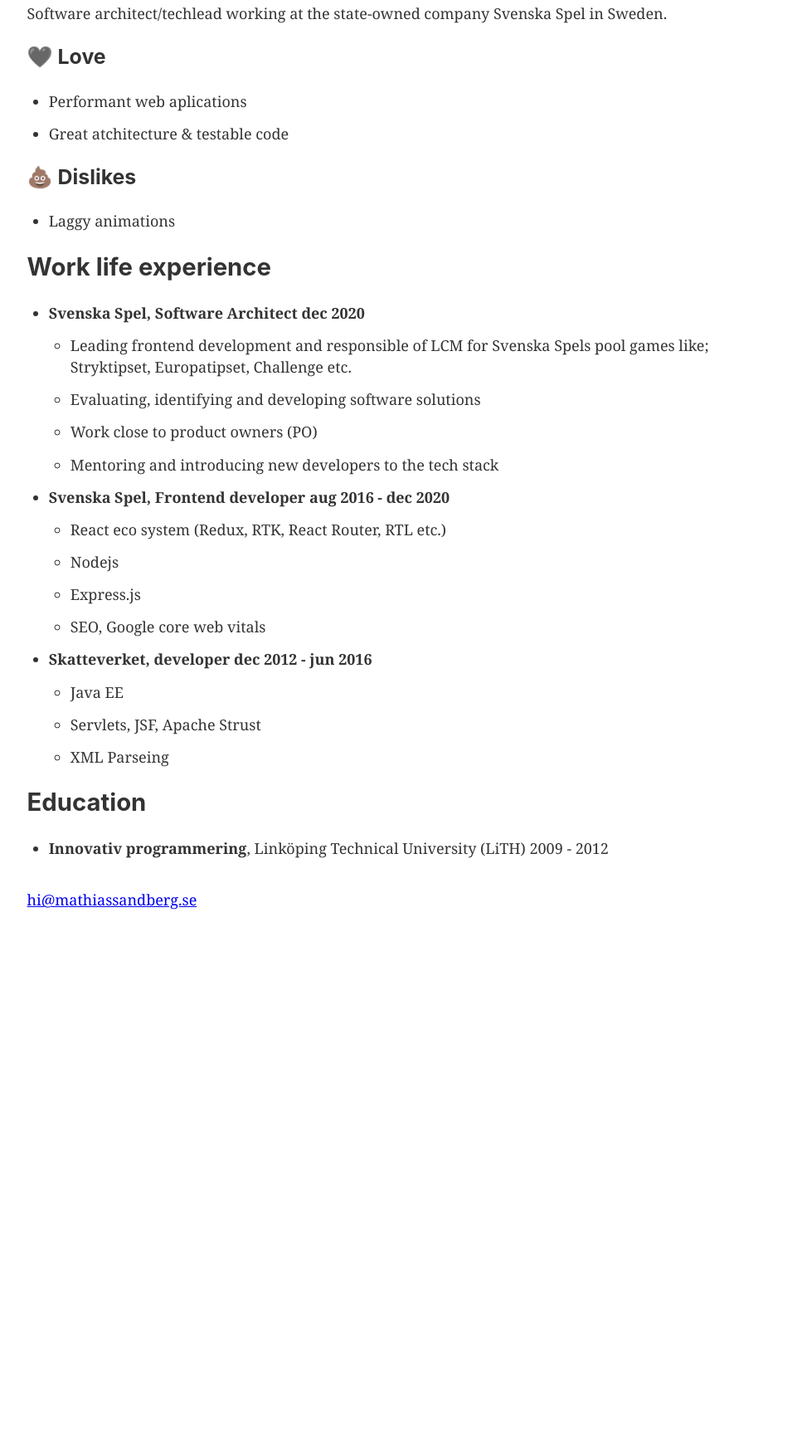
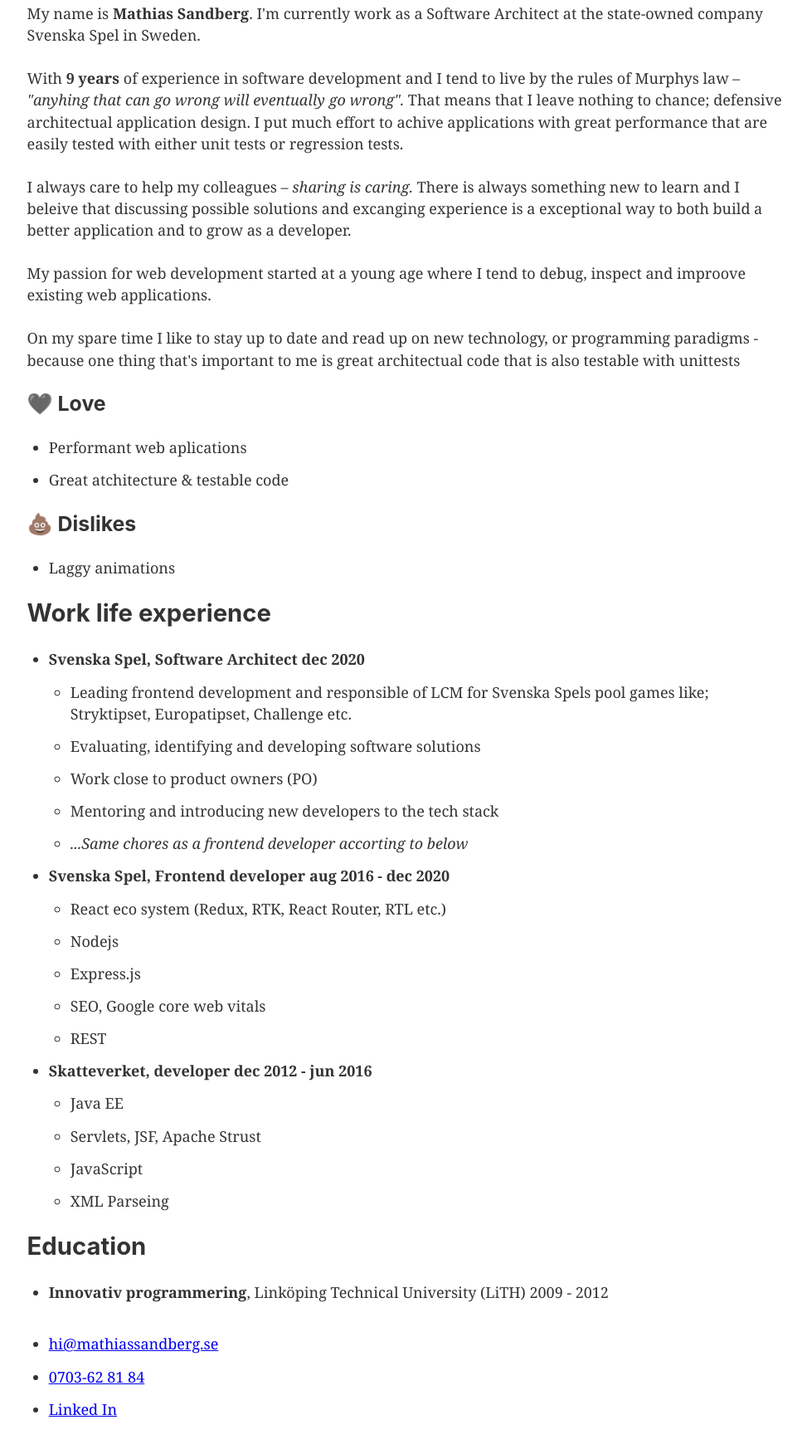
Before and after one commit to Antignote/mathiassandberg.se, a Gatsby site: page / in a window 1280 px wide. Shown: the part 170-1916 px from the top of the page at 83% size, without its empty margins (147-1120 px from the left). Before the commit the page ends 1294 px from the top, so only its background shows below. Built offline with nearby package versions, Linux system fonts and the light colour scheme; Gatsby itself is replaced by a stand-in of ours.

Commit message:
first version of cover letter and added contact information

```diff
--- a/gatsby-config.js
+++ b/gatsby-config.js
@@ -4,6 +4,11 @@
     description: `Mathias Sandberg resume. Software Architect, senior frontend developer at Svenska Spel.`,
     author: `hi@mathiassandberg.se`,
     siteUrl: `https://mathiassandberg.se/`,
+    contact: {
+      name: 'Mathias Sandberg',
+      phone: `0703628184`,
+      linkedIn: `https://www.linkedin.com/in/mathias-sandberg-10a9aa71/`,
+    },
   },
   pathPrefix: "/mathiassandberg.se",
   plugins: [
--- /dev/null
+++ b/src/components/footer/footer.js
@@ -0,0 +1,54 @@
+import * as React from "react"
+import { useStaticQuery, graphql } from "gatsby"
+
+const formatPhonenumber = (phoneNumber) => {
+  if(phoneNumber.length !== 10) {
+    return phoneNumber;
+  }
+
+  return `${phoneNumber.slice(0, 4)}-${phoneNumber.slice(4, 6)} ${phoneNumber.slice(6, 8)} ${phoneNumber.slice(8, 10)}`
+}
+
+const Footer = () => {
+  const data = useStaticQuery(graphql`
+    query ContactQuery {
+      site {
+        siteMetadata {
+          author
+          siteUrl
+          contact {
+            linkedIn
+            phone
+          }
+        }
+      }
+    }
+  `);
+
+  const {
+    author,
+    contact = {},
+  } = data.site.siteMetadata;
+
+  return (
+    <footer
+      style={{
+        marginTop: `2rem`,
+      }}
+    >
+      <ul>
+        <li>
+          <a href={`mailto:${author}`}>{author}</a>
+        </li>
+        <li>
+          <a href={`tel:${contact.phone}`}>{formatPhonenumber(contact.phone)}</a>
+        </li>
+        <li>
+          <a href={contact.linkedIn}>Linked In</a>
+        </li>
+      </ul>
+    </footer>
+  );
+}
+
+export default Footer;
--- /dev/null
+++ b/src/components/footer/index.js
@@ -0,0 +1 @@
+export { default } from './footer'
--- a/src/components/header/header.js
+++ b/src/components/header/header.js
@@ -5,7 +5,7 @@
 import "./header.css"
 
 const Header = ({ siteTitle }) => (
-  <header class="header">
+  <header className="header">
     <div
       style={{
         margin: `0 auto`,
--- a/src/components/layout/layout.js
+++ b/src/components/layout/layout.js
@@ -10,6 +10,7 @@
 import { useStaticQuery, graphql } from "gatsby"
 
 import Header from "../header"
+import Footer from "../footer"
 import "./layout.css"
 
 const Layout = ({ children }) => {
@@ -21,7 +22,7 @@
         }
       }
     }
-  `)
+  `);
 
   return (
     <>
@@ -34,16 +35,10 @@
         }}
       >
         <main>{children}</main>
-        <footer
-          style={{
-            marginTop: `2rem`,
-          }}
-        >
-          <a href="mailto:hi@mathiassandberg.se">hi@mathiassandberg.se</a>
-        </footer>
+        <Footer />
       </div>
     </>
-  )
+  );
 }
 
 Layout.propTypes = {
--- a/src/pages/index.js
+++ b/src/pages/index.js
@@ -3,12 +3,41 @@
 import Layout from "../components/layout"
 import Seo from "../components/seo"
 
+const startWorkingDate = new Date(2012, 11, 1);
+const now = new Date();
+
+function yearDiff(startDate, endDate) {
+  let diffYear = (endDate.getTime() - startDate.getTime()) / 1000;
+  diffYear /= (60 * 60 * 24);
+  return Math.abs(
+    Math.round(diffYear/365.25)
+  );
+}
 
 const IndexPage = () => (
   <Layout>
     <Seo title="Resume" />
+    <section>
       <h2>Who am I?</h2>
-    <p>Software architect/techlead working at the state-owned company Svenska Spel in Sweden.</p>
+      <p>
+        My name is <strong>Mathias Sandberg</strong>. I'm currently work as a Software Architect at the state-owned company Svenska Spel in Sweden.
+      </p>
+
+      <p>
+        With <strong>{yearDiff(startWorkingDate, now)} years</strong> of experience in software development and I tend to live by the rules of Murphys law &ndash; <em>&quot;anyhing that can go wrong will eventually go wrong&quot;.</em> That means that I leave nothing to chance; defensive architectual application design. I put much effort to achive applications with great performance that are easily tested with either unit tests or regression tests.
+      </p>
+
+      <p>
+        I always care to help my colleagues &ndash; <em>sharing is caring.</em> There is always something new to learn and I beleive that discussing possible solutions and excanging experience is a exceptional way to both build a better application and to grow as a developer.
+      </p>
+
+      <p>
+        My passion for web development started at a young age where I tend to debug, inspect and improove existing web applications.
+      </p>
+
+      <p>
+        On my spare time I like to stay up to date and read up on new technology, or programming paradigms - because one thing that's important to me is great architectual code that is also testable with unittests
+      </p>
 
       <h3>🖤 Love</h3>
       <ul>
@@ -20,7 +49,9 @@
       <ul>
         <li>Laggy animations</li>
       </ul>
+    </section>
 
+    <section>
       <h2>Work life experience</h2>
       <ul>
         <li><strong>Svenska Spel, Software Architect dec 2020</strong>
@@ -29,6 +60,7 @@
             <li>Evaluating, identifying and developing software solutions</li>
             <li>Work close to product owners (PO)</li>
             <li>Mentoring and introducing new developers to the tech stack</li>
+            <li><em>...Same chores as a frontend developer accorting to below</em></li>
           </ul>
         </li>
 
@@ -38,6 +70,7 @@
             <li>Nodejs</li>
             <li>Express.js</li>
             <li>SEO, Google core web vitals</li>
+            <li>REST</li>
           </ul>
         </li>
 
@@ -45,15 +78,19 @@
           <ul>
             <li>Java EE</li>
             <li>Servlets, JSF, Apache Strust</li>
+            <li>JavaScript</li>
             <li>XML Parseing</li>
           </ul>
         </li>
       </ul>
+    </section>
 
+    <section>
       <h2>Education</h2>
       <ul>
         <li><strong>Innovativ programmering</strong>, Linköping Technical University (LiTH) 2009 - 2012</li>
       </ul>
+    </section>
 
   </Layout>
 )
```
Lines whose indentation alone changed are shown as unchanged.
